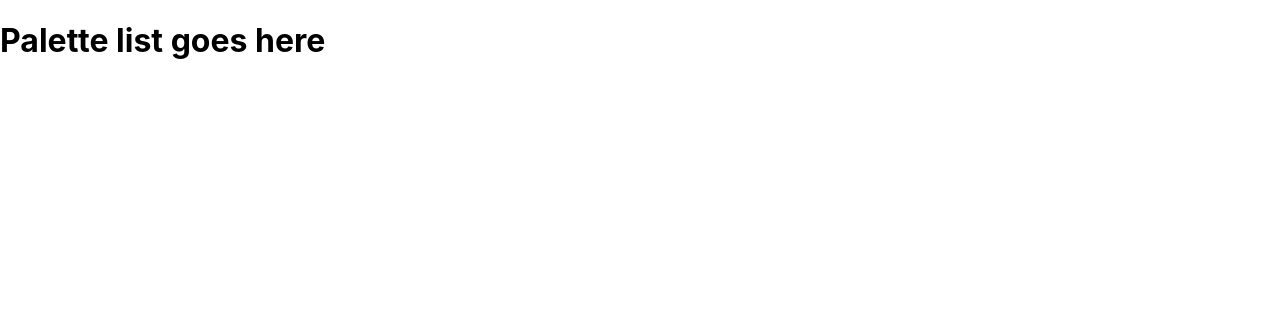
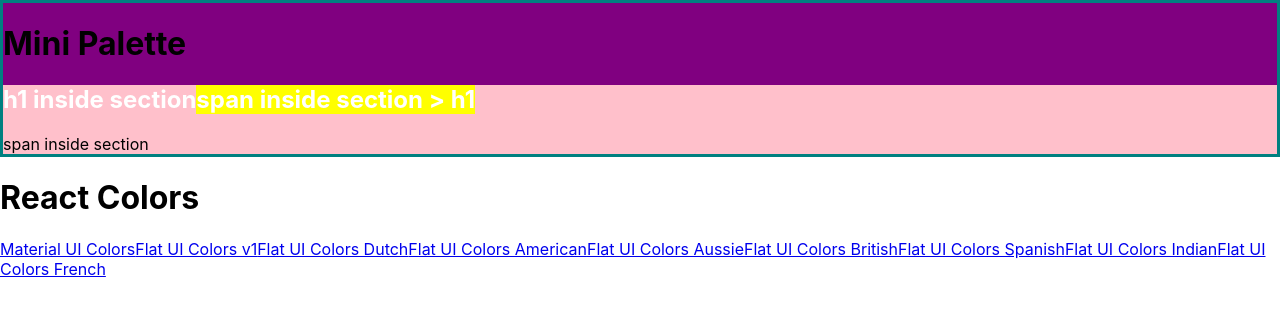
Before and after one commit to jswebdev-github/react-colors-app, a React (Create React App) app: page / in a window 1280 px wide. Shown: the top 316 px of the page. Built offline with nearby package versions, Linux system fonts and the light colour scheme.

Commit message:
WithStyles HOC Demo styles
Added withStyles HOC demo styles

```diff
--- a/src/App.js
+++ b/src/App.js
@@ -1,5 +1,6 @@
 import React, {Component} from 'react';
 import {Route, Switch} from 'react-router-dom';
+import PaletteList from './PaletteList'
 import Palette from './Palette';
 import seedColors from './seedColors';
 import { generatePalette } from './ColorHelpers';
@@ -13,7 +14,8 @@ class App extends Component{
   render(){
     return (
       <Switch>
-<Route exact path="/" render={() => <h1>Palette list goes here</h1>}/>
+
+<Route exact path="/" render={() => <PaletteList palettes={seedColors}/>}/>
 <Route exact path="/palette/:id"
 render={(routeProps) => <Palette palette={generatePalette(this.findPalette(routeProps.match.params.id))}/>}/>
 </Switch>
--- /dev/null
+++ b/src/MiniPalette.js
@@ -0,0 +1,30 @@
+import React from 'react';
+import {withStyles}from '@material-ui/styles';
+
+const styles = {
+    main:{
+        backgroundColor:"purple",
+        border:"3px solid teal"
+    },
+    secondary:{
+        backgroundColor:"pink",
+        "& h1":{
+            color:"white",
+            "& span":{
+                backgroundColor:"yellow"
+            }
+        }
+    }
+}
+function MiniPalette(props){
+    const {classes} = props;
+    return(<div className={classes.main}>
+        <h1>Mini Palette</h1>
+        <section className={classes.secondary}>
+            <h1>h1 inside section<span>span inside section > h1</span></h1>
+            <span>span inside section</span>
+        </section>
+    </div>);
+}
+
+export default withStyles(styles)(MiniPalette);
--- a/src/Navbar.js
+++ b/src/Navbar.js
@@ -1,4 +1,5 @@
 import React, {Component} from 'react';
+import {Link} from 'react-router-dom';
 import Select from '@material-ui/core/Select';
 import MenuItem from '@material-ui/core/Select';
 import Snackbar from '@material-ui/core/Snackbar';
@@ -30,7 +31,7 @@ render(){
     return (
         <header className="navbar">
             <div className="logo">
-                <a href="#">reactcolorpicker</a>
+                <Link to='/'>reactcolorpicker</Link>
             </div>
             <div className="select-container">
                 <Select value={format}
--- /dev/null
+++ b/src/PaletteList.js
@@ -0,0 +1,22 @@
+import React, {Component} from 'react';
+import MiniPalette from './MiniPalette';
+import {Link} from 'react-router-dom';
+
+
+class PaletteList extends Component{
+render(){
+    const {palettes} = this.props;
+    return(
+        <div>
+            <MiniPalette />
+            <h1>React Colors</h1>
+            {palettes.map(palette => (
+                <Link to={`/palette/${palette.id}`}>{palette.paletteName}</Link>
+
+            ))}
+        </div>
+    );
+}
+}
+
+export default PaletteList;
```
